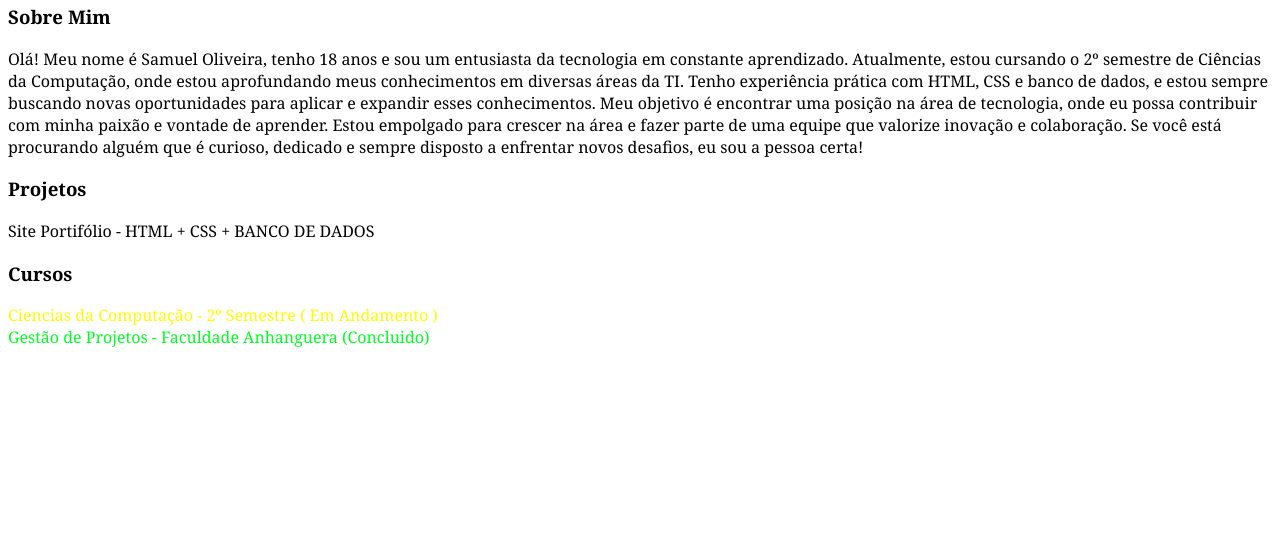
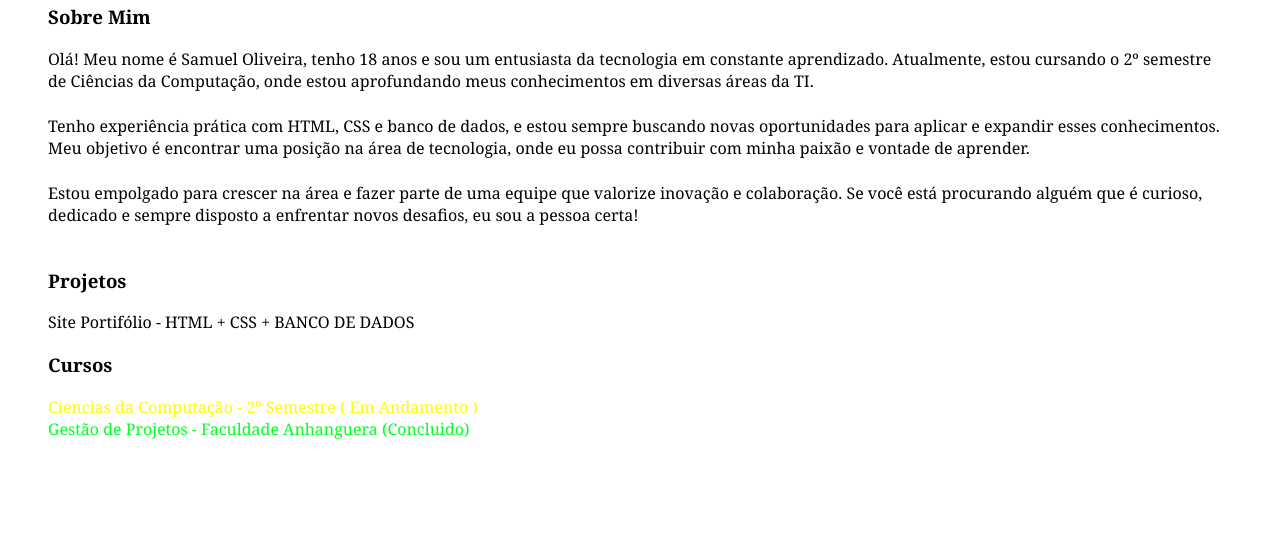
Before and after one commit to CodingWithSamuel/SITE-PORTIFOLIO, a plain HTML site: page index.html in a window 1280 px wide. Shown: the part 406-948 px from the top of the page. Drawn offline with nearby package versions, Linux system fonts and the light colour scheme.

Commit message:
ADD SPACE BETWEEN TEXT ADD PADDING

```diff
--- a/index.css
+++ b/index.css
@@ -39,6 +39,12 @@ img{
 
 h1{
     color:black;
+}
+
+.texto-junto {
+    line-height: 1.4;
+    margin: 0;
+
 }
 
 footer {
@@ -93,3 +99,7 @@ color: rgb(255, 251, 0)
     background-color: rgb(0, 162, 255); /* Azul claro */
     color: black;
 }
+
+.countainer{
+    padding: 0 40px;
+}
--- a/index.html
+++ b/index.html
@@ -9,6 +9,7 @@
 
 </head>
 <body>
+    <div class="countainer">
         <nav>
             <ul>
                 <li>
@@ -19,7 +20,7 @@
 
                 <li>
                     <i class='bx bxl-github' ></i>
-                <a href="https://github.com/CodingWithSamuel/SITE-PORTIFOLIO">
+                    <a href="https://github.com/CodingWithSamuel">
                         Projetos
                     </a>
 
@@ -30,7 +31,7 @@
                      <a href="Contact.html"> Contato </a>
                     </li>
                 <li id="login-item">
-                <a href="Login.html"> Entrar </a>
+                    <a href="Login.html"> É um Colaborador? </a>
                     <i class='bx bx-log-in' ></i>
 
                 </li>
@@ -55,14 +56,16 @@
      <main>
         <section>
             <h3> Sobre Mim </h3>
-        <p>
-            Olá! Meu nome é Samuel Oliveira, tenho 18 anos e sou um entusiasta da tecnologia em constante aprendizado. Atualmente, estou cursando o 2º semestre de Ciências da Computação, onde estou aprofundando meus conhecimentos em diversas áreas da TI.
-
-            Tenho experiência prática com HTML, CSS e banco de dados, e estou sempre buscando novas oportunidades para aplicar e expandir esses conhecimentos. Meu objetivo é encontrar uma posição na área de tecnologia, onde eu possa contribuir com minha paixão e vontade de aprender.
-
-            Estou empolgado para crescer na área e fazer parte de uma equipe que valorize inovação e colaboração. Se você está procurando alguém que é curioso, dedicado e sempre disposto a enfrentar novos desafios, eu sou a pessoa certa!
-
-
+            <p class="texto-junto">
+                Olá! Meu nome é Samuel Oliveira, tenho 18 anos e sou um entusiasta da tecnologia em constante aprendizado.
+                Atualmente, estou cursando o 2º semestre de Ciências da Computação, onde estou aprofundando meus conhecimentos em diversas áreas da TI.
+                <br><br>
+                Tenho experiência prática com HTML, CSS e banco de dados, e estou sempre buscando novas oportunidades para aplicar e expandir esses conhecimentos.
+                Meu objetivo é encontrar uma posição na área de tecnologia, onde eu possa contribuir com minha paixão e vontade de aprender.
+                <br> <br>
+                Estou empolgado para crescer na área e fazer parte de uma equipe que valorize inovação e colaboração.
+                Se você está procurando alguém que é curioso, dedicado e sempre disposto a enfrentar novos desafios, eu sou a pessoa certa!
+                <br> <br>
                 </p>
         </section>
 
@@ -80,6 +83,7 @@
             <span style="color: rgb(0, 255, 34);"> Gestão de Projetos - Faculdade Anhanguera (Concluido) </span>
             </p1>
         </section>
+
      </main>
         <footer>
             <div class="social-icons">
@@ -111,5 +115,6 @@ if (loggedInUser) {
         });
     }
         </script>
+    </div>
 </body>
 </html>
```
Lines whose indentation alone changed are shown as unchanged.
